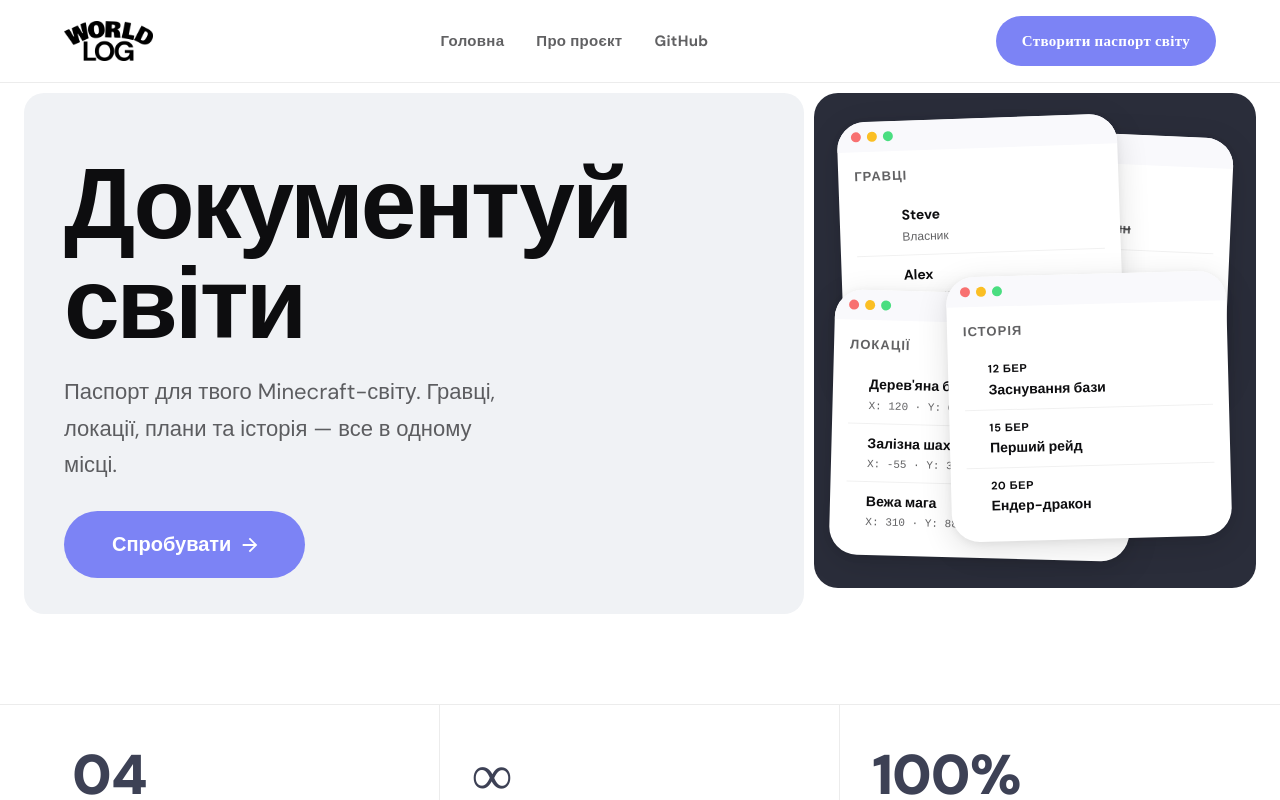
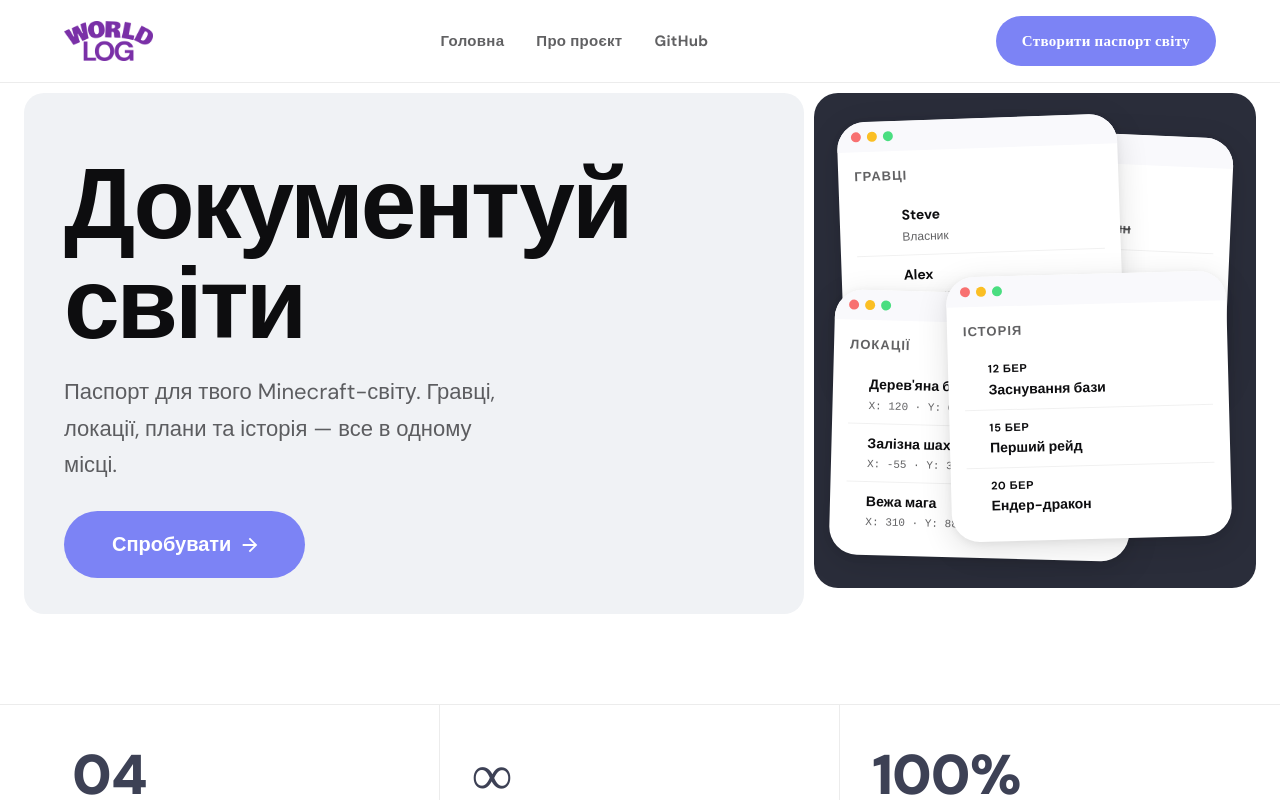
Before and after one commit to ttjelky/Worldlog, a React (Vite) app in the folder frontend/: page / in a window 1280 px wide. Shown: the top 800 px of the page. Built offline with nearby package versions, Linux system fonts and the light colour scheme; no server answers.

Commit message:
tint logo to dark purple (#9166c8) via CSS filter

```diff
--- a/frontend/src/shared/components/Logo/Logo.module.css
+++ b/frontend/src/shared/components/Logo/Logo.module.css
@@ -12,4 +12,5 @@
   height: 40px;
   width: auto;
   display: block;
+  filter: invert(23%) sepia(50%) saturate(2800%) hue-rotate(260deg) brightness(90%) contrast(95%);
 }
```
